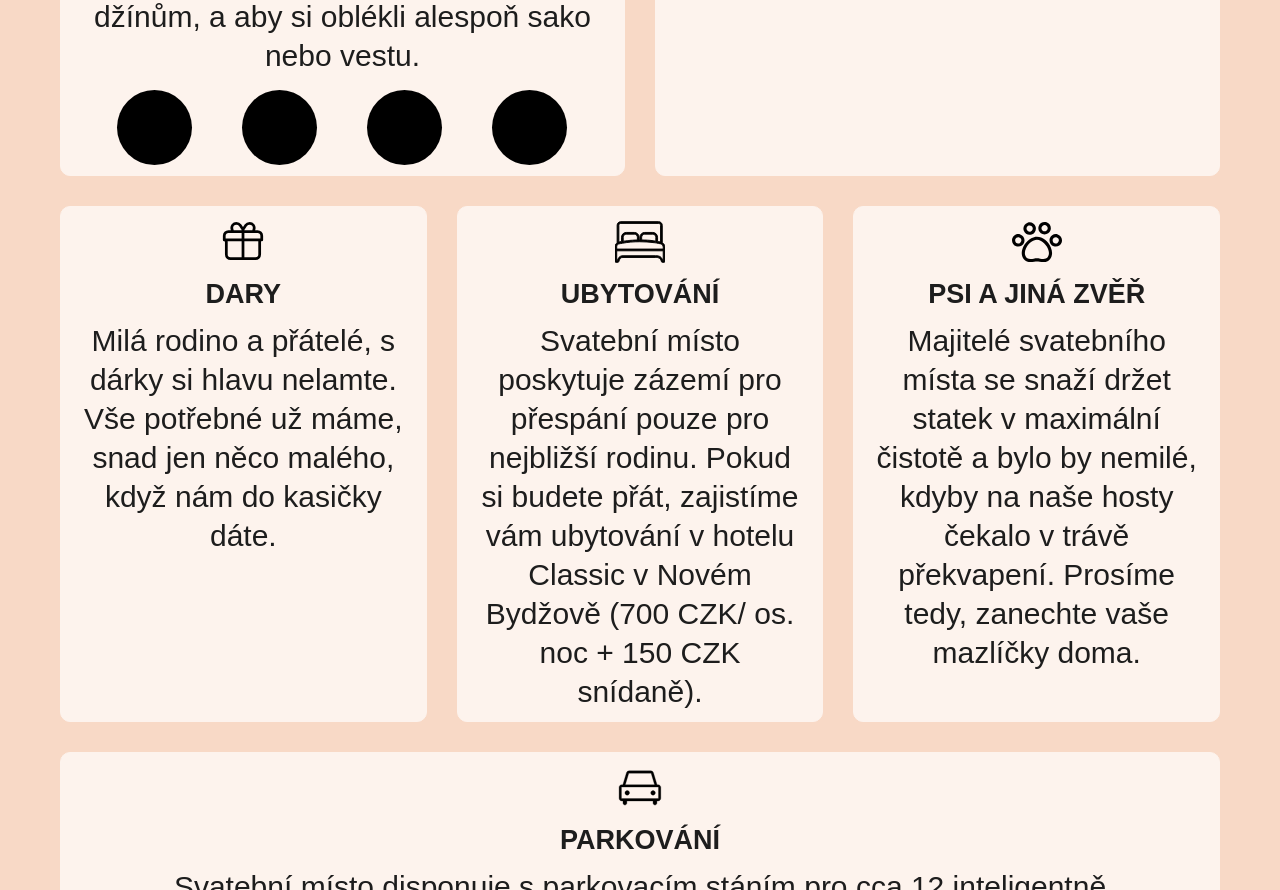
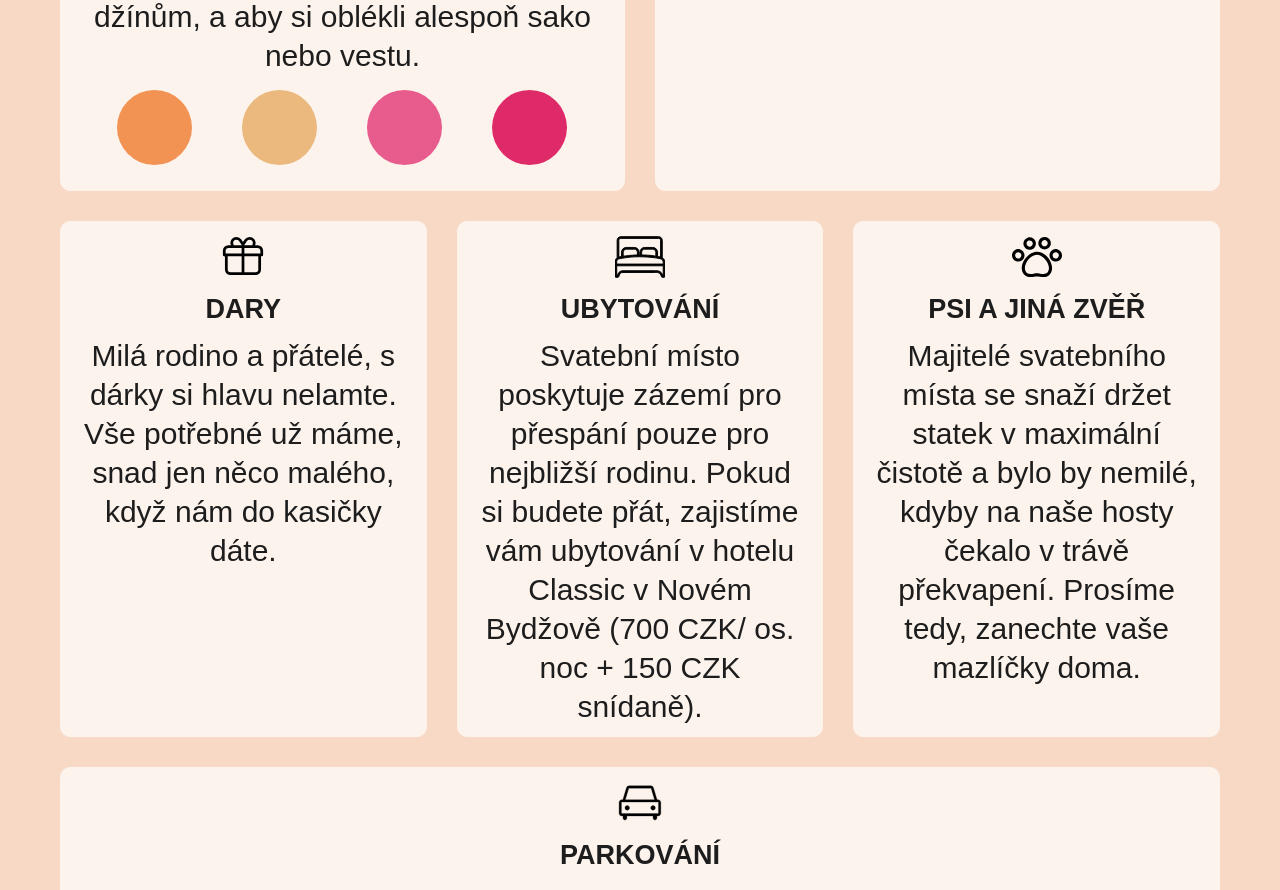
Before and after one commit to AndreadeO/Wedding-M-D, a plain HTML site: page index.html in a window 1280 px wide. Shown: the part 7720-8610 px from the top of the page. Drawn offline with Linux system fonts and the light colour scheme; a web font is replaced by a local one.

Commit message:
breakpoints for media queries changed

```diff
--- a/style.css
+++ b/style.css
@@ -330,7 +330,7 @@ footer {
   text-align: center;
   background-color: #f8d9c6;
 }
-@media screen and (min-width: 700px) {
+@media screen and (min-width: 750px) {
   header {
     position: relative;
     top: 20px;
@@ -350,16 +350,15 @@ footer {
   }
 
   .dot {
-    height: 40px;
-    width: 40px;
+    height: 60px;
+    width: 60px;
     border-radius: 50%;
-    background-color: #000000;
     display: inline-block;
-    margin: 10px 5px;
+    margin: 20px 15px;
     margin-bottom: 0;
   }
 }
-@media screen and (min-width: 800px) {
+@media screen and (min-width: 900px) {
   p {
     font-family: "Arsenal", sans-serif;
     font-size: 30px;
@@ -523,8 +522,4 @@ footer {
 
     margin: 15px 25px;
   }
-  .dot {
-    display: inline-block;
-    margin-bottom: 0;
-  }
 }
```
